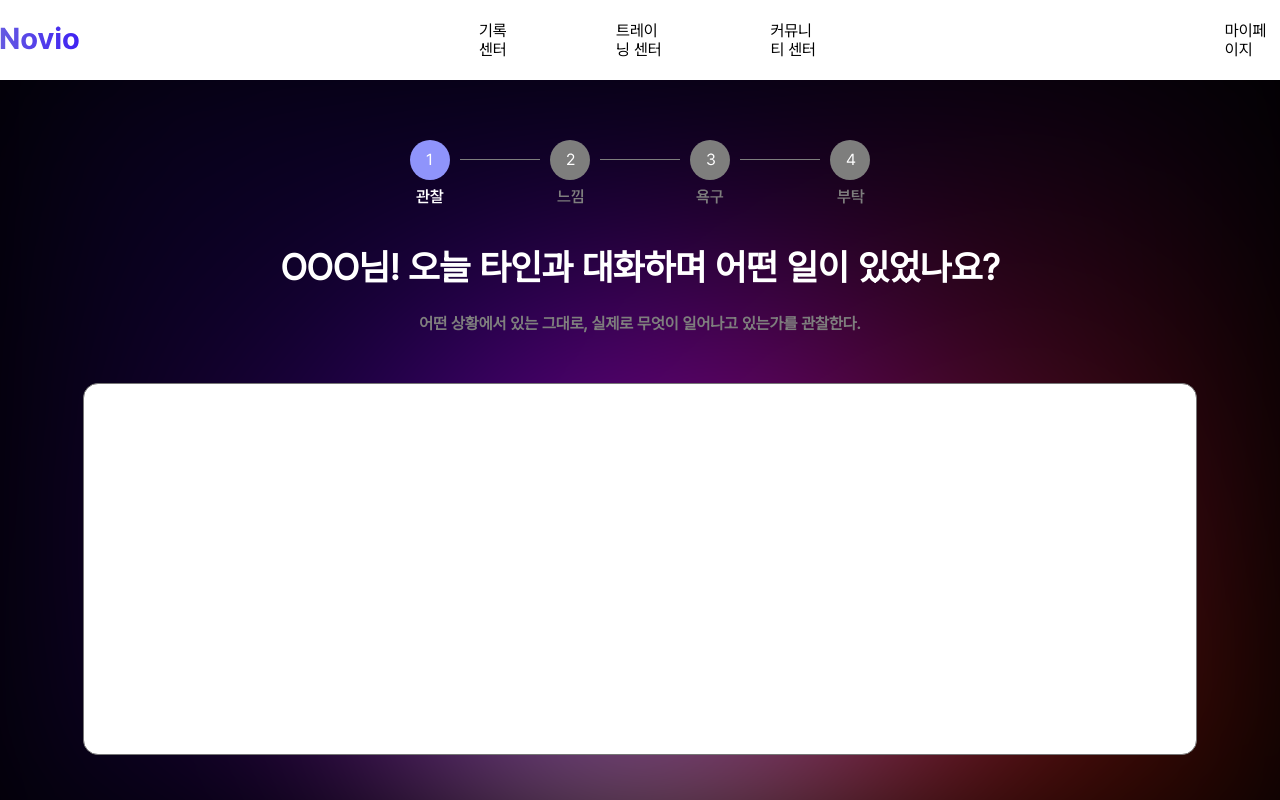
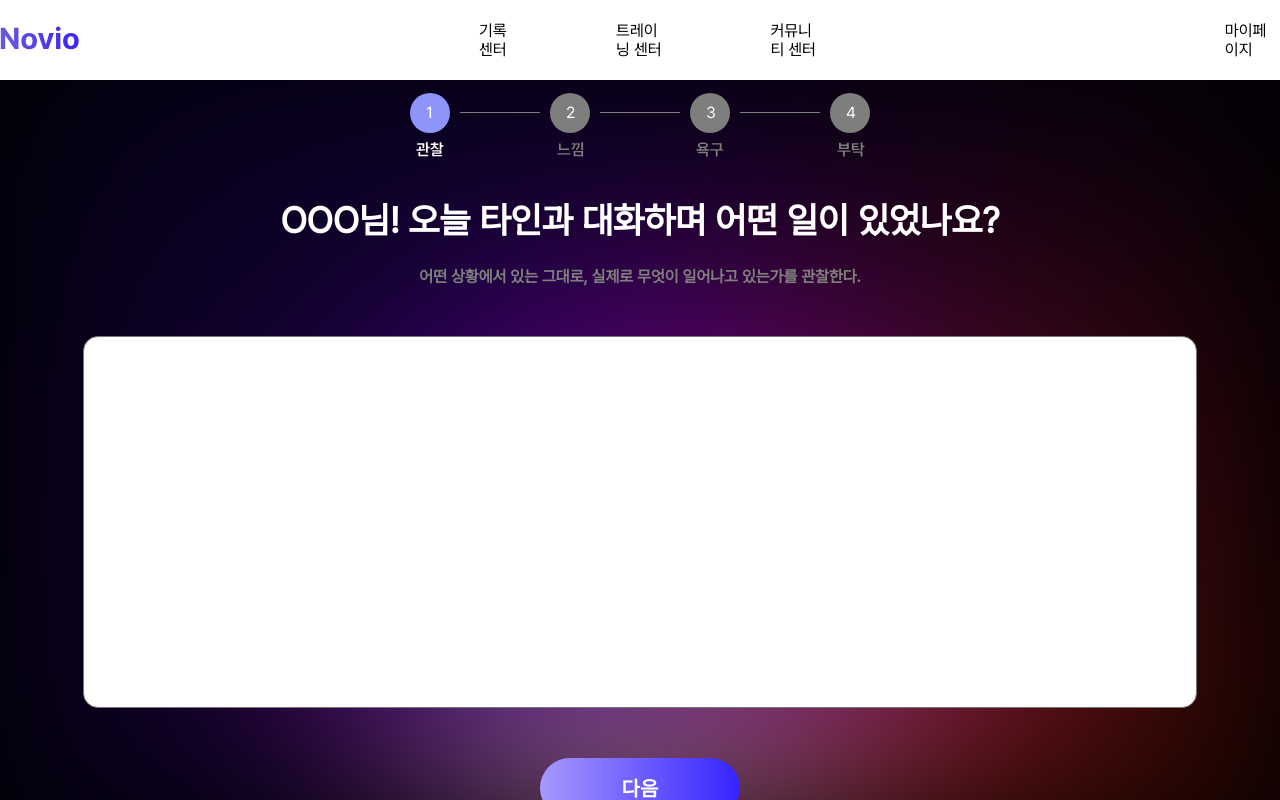
Before and after one commit to baekseojin/Novio, a React (Create React App) app: page /record/observation in a window 1280 px wide. Built offline with nearby package versions, Linux system fonts and the light colour scheme.

Commit message:
Style: records Page 수정

```diff
--- a/src/pages/record/feeling/index.js
+++ b/src/pages/record/feeling/index.js
@@ -44,9 +44,9 @@ const FeelingContainer = styled.div`
   height: 100%;
 
   display: flex;
-  margin-top: 60px;
+  align-items: center;
 
-  align-items: center;
+  justify-content: center;
   flex-direction: column;
 `;
 
--- a/src/pages/record/observation/index.js
+++ b/src/pages/record/observation/index.js
@@ -43,9 +43,10 @@ const ObservationContainer = styled.div`
   height: 100%;
 
   display: flex;
-  margin-top: 60px;
 
   align-items: center;
+  display: flex;
+  justify-content: center;
   flex-direction: column;
 `;
 
```
